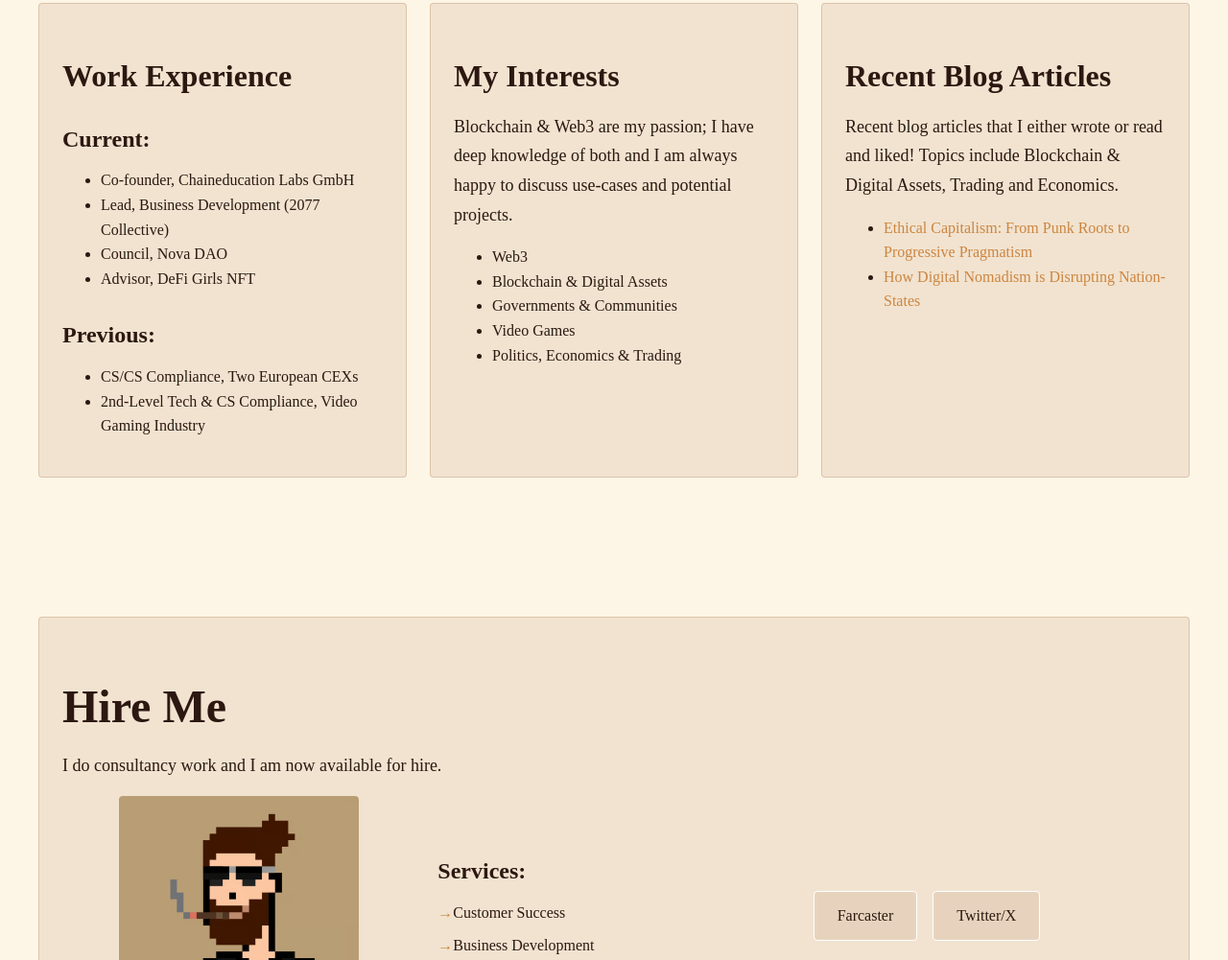
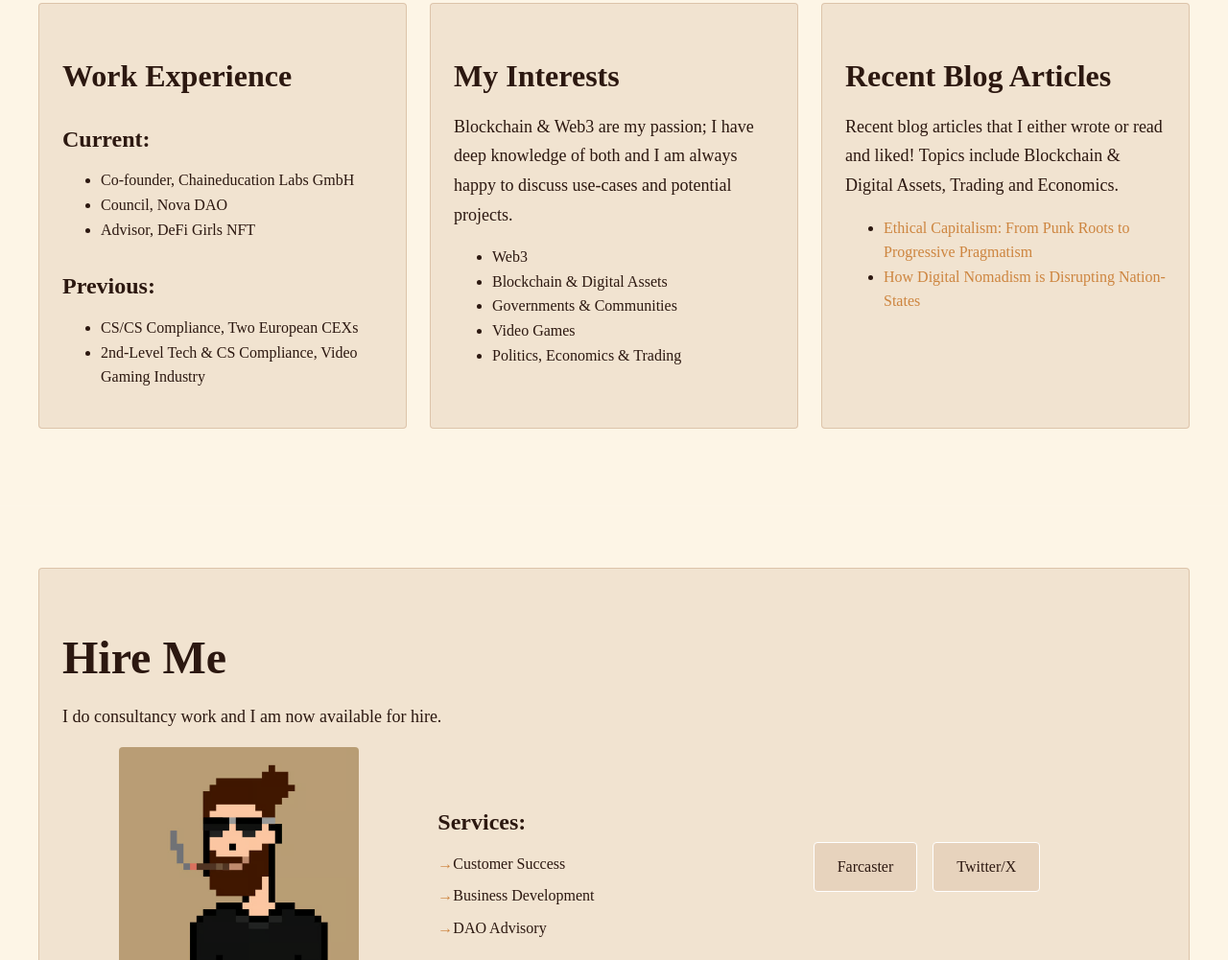
Before and after one commit to ciefa/ciefa.github.io, a plain HTML site: page index.html in a window 1280 px wide. Shown: the part 726-1727 px from the top of the page at 96% size. Drawn offline with Linux system fonts and the light colour scheme.

Commit message:
Update index.html

```diff
--- a/index.html
+++ b/index.html
@@ -80,7 +80,6 @@
                         <h4>Current:</h4>
                         <ul>
                             <li>Co-founder, Chaineducation Labs GmbH</li>
-                            <li>Lead, Business Development (2077 Collective)</li>
                             <li>Council, Nova DAO</li>
                             <li>Advisor, DeFi Girls NFT</li>
                         </ul>
```
